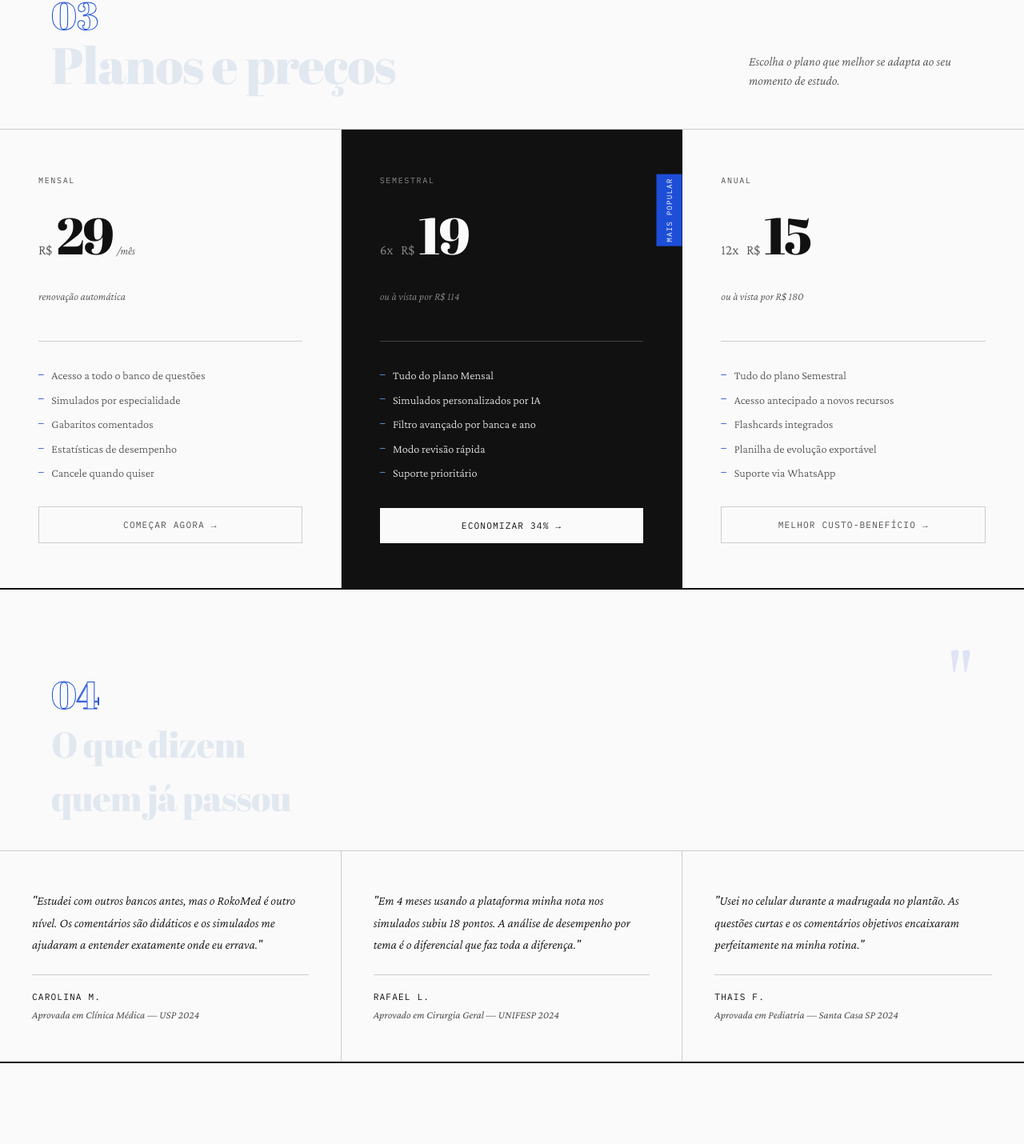
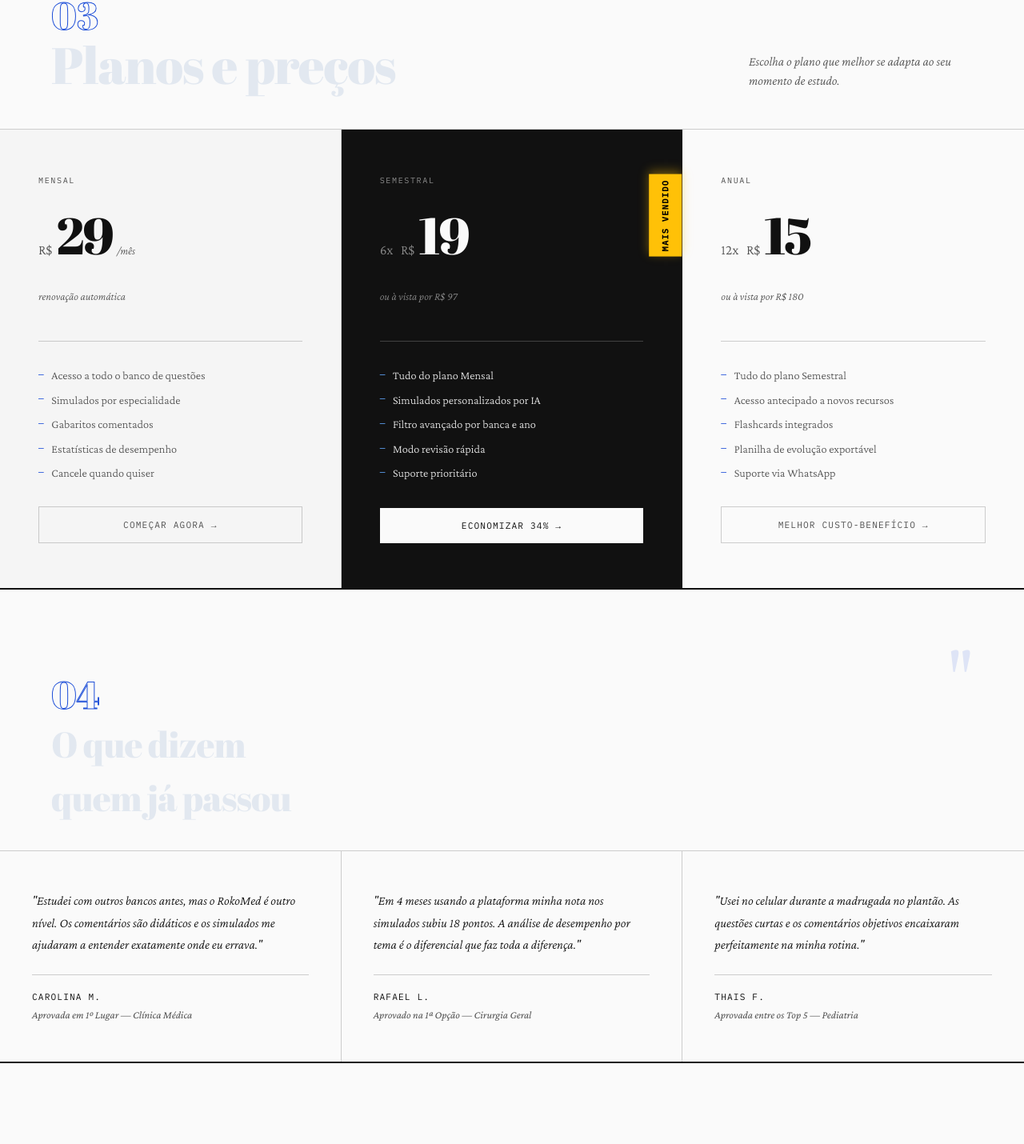
Before and after one commit to brmm001/rokomed, a React (Vite) app in the folder frontend/: page / in a window 1280 px wide. Shown: the part 1984-3414 px from the top of the page at 80% size. Built offline with nearby package versions, Linux system fonts and the light colour scheme; no server answers.

Commit message:
feat: adjust pricing, add popular badge and update social proof in Landing; sync Checkout price

```diff
--- a/frontend/src/pages/Checkout.tsx
+++ b/frontend/src/pages/Checkout.tsx
@@ -25,8 +25,8 @@ const PLAN_DETAILS: Record<PlanType, PlanDetail> = {
   semiannual: {
     title: 'Plano Semestral',
     price: '6x de R$ 19,00',
-    total: 'Total: R$ 114,00',
-    description: 'Nosso plano mais popular. Sem renovação automática.',
+    total: 'Total à vista: R$ 97,00',
+    description: 'Nosso plano mais vendido. Sem renovação automática.',
     features: ['Tudo do plano Mensal', 'Simulados personalizados por IA', 'Suporte prioritário']
   },
   annual: {
--- a/frontend/src/pages/Landing.tsx
+++ b/frontend/src/pages/Landing.tsx
@@ -309,12 +309,12 @@ export default function LandingPage() {
               <Link to="/checkout?plan=monthly" className="lp-pc-btn lp-pc-btn-out">Começar agora →</Link>
             </div>
             <div className="lp-pc lp-feat">
-              <span className="lp-pflag">Mais popular</span>
+              <span className="lp-pflag" style={{ background: '#FFC107', color: '#000', fontWeight: 'bold', fontSize: '0.65rem', padding: '0.4rem 0.8rem', boxShadow: '0 4px 12px rgba(255, 193, 7, 0.4)' }}>Mais Vendido</span>
               <div className="lp-pc-lbl">Semestral</div>
               <div className="lp-pc-price" style={{alignItems:'baseline'}}>
                 <span className="lp-cur">6x</span><span className="lp-cur" style={{marginLeft:'0.3rem'}}>R$</span><span className="lp-amt">19</span>
               </div>
-              <div style={{fontFamily:'var(--body)', fontWeight:300, fontStyle:'italic', fontSize:'0.85rem', color:'rgba(255,255,255,0.5)', marginTop:'0.2rem'}}>ou à vista por R$ 114</div>
+              <div style={{fontFamily:'var(--body)', fontWeight:300, fontStyle:'italic', fontSize:'0.85rem', color:'rgba(255,255,255,0.5)', marginTop:'0.2rem'}}>ou à vista por R$ 97</div>
               <hr className="lp-r" style={{marginTop:'0.8rem'}} />
               <ul className="lp-pc-feats">
                 <li>Tudo do plano Mensal</li>
@@ -355,15 +355,15 @@ export default function LandingPage() {
           <div className="lp-tgrid">
             <div className="lp-titem">
               <p className="lp-tq">"Estudei com outros bancos antes, mas o RokoMed é outro nível. Os comentários são didáticos e os simulados me ajudaram a entender exatamente onde eu errava."</p>
-              <div className="lp-tmeta"><div className="lp-name">Carolina M.</div><div className="lp-role">Aprovada em Clínica Médica — USP 2024</div></div>
+              <div className="lp-tmeta"><div className="lp-name">Carolina M.</div><div className="lp-role">Aprovada em 1º Lugar — Clínica Médica</div></div>
             </div>
             <div className="lp-titem">
               <p className="lp-tq">"Em 4 meses usando a plataforma minha nota nos simulados subiu 18 pontos. A análise de desempenho por tema é o diferencial que faz toda a diferença."</p>
-              <div className="lp-tmeta"><div className="lp-name">Rafael L.</div><div className="lp-role">Aprovado em Cirurgia Geral — UNIFESP 2024</div></div>
+              <div className="lp-tmeta"><div className="lp-name">Rafael L.</div><div className="lp-role">Aprovado na 1ª Opção — Cirurgia Geral</div></div>
             </div>
             <div className="lp-titem">
               <p className="lp-tq">"Usei no celular durante a madrugada no plantão. As questões curtas e os comentários objetivos encaixaram perfeitamente na minha rotina."</p>
-              <div className="lp-tmeta"><div className="lp-name">Thais F.</div><div className="lp-role">Aprovada em Pediatria — Santa Casa SP 2024</div></div>
+              <div className="lp-tmeta"><div className="lp-name">Thais F.</div><div className="lp-role">Aprovada entre os Top 5 — Pediatria</div></div>
             </div>
           </div>
         </section>
```
